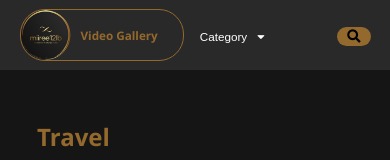
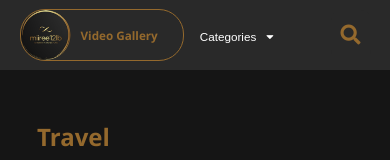
Before and after one commit to miiree12lb/video-gallery, a React (Create React App) app: page / in a window 390 px wide. Shown: the top 160 px of the page. Built offline with nearby package versions, Linux system fonts and the light colour scheme.

Commit message:
ui/ux improvements

```diff
--- a/src/DriveVideoEmbed.jsx
+++ b/src/DriveVideoEmbed.jsx
@@ -57,7 +57,7 @@ function DriveVideoEmbed({ videoUrl, vertical, title, subtitle, videoId, isPlayi
                         border: "none",
                         borderRadius: "5px",
                     }}
-                    allow="autoplay; encrypted-media"
+                    allow="autoplay; encrypted-media;"
                     allowFullScreen
                     title={title}
                 ></iframe>
--- a/src/Navbar.jsx
+++ b/src/Navbar.jsx
@@ -69,8 +69,10 @@ function Nabvar({ categories, selectedCategory, setSelectedCategory, setSearchQu
                     </div>
 
                     <div className="dropdown" ref={dropdownRef}>
-                        <button id="category" onClick={toggleIcon}>
-                            {selectedCategory === 'All' ? "Category" : selectedCategory}
+                        <button id="category" onClick={toggleIcon} style={{
+                            borderBottom: selectedCategory !== "All" ? "solid 1px #94692D" : "none"
+                        }}>
+                            {selectedCategory === 'All' ? "Categories" : selectedCategory}
                             <i
                                 id="caret"
                                 className={`fa ${isOpen ? "fa-caret-up" : "fa-caret-down"}`}
@@ -108,8 +110,8 @@ function Nabvar({ categories, selectedCategory, setSelectedCategory, setSearchQu
                     />
                 )}
 
-                <button className="search-button" onClick={handleShowSearchBar}>
-                    <i id="search" className="fa fa-search"></i>
+                <button className={`search-button${showSearchBar ? "" : "-big"}`} onClick={handleShowSearchBar}>
+                    <i id={`search${showSearchBar ? "" : "-big"}`} className="fa fa-search"></i>
                 </button>
             </div>
         </div>
--- a/src/css/navbar.css
+++ b/src/css/navbar.css
@@ -76,15 +76,25 @@ label > span {
 .chip, #category, label {
     font-size: 16px;
 }
-.search-button {
+.search-button, .search-button-big {
     background-color: #94692D;
     margin-left: 5px;
     border: none;
     border-radius: 10px;
     padding: 2px 10px;
+    cursor: pointer;
 }
 .search-button:hover {
     background-color: #FF4136;
+}
+
+.search-button-big {
+    height: 50px;
+    background-color: #292929;
+}
+
+.search-button {
+    padding-top: 2px;
 }
 
 input[type="text"] {
@@ -96,11 +106,17 @@ input[type="text"] {
 
 #search{
     color: black !important;
+    margin-top: 2px;
 }
 
-@media screen and (max-width: 700px) {
+#search-big {
+    color: #94692D;
+    font-size: 20px;
+}
+
+@media screen and (max-width: 800px) {
     input[type="text"] {
-        width: 70vw;
+        width: 80vw;
     }
 }
 
```
Also changed, not shown: 12 other files (tests, documents, lock files or other folders).
